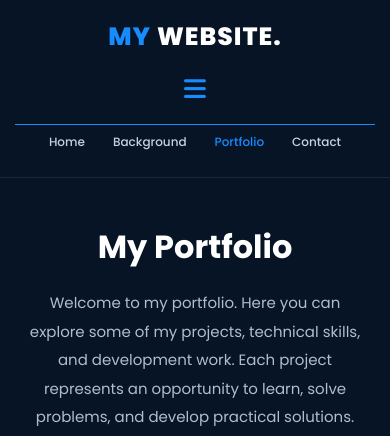
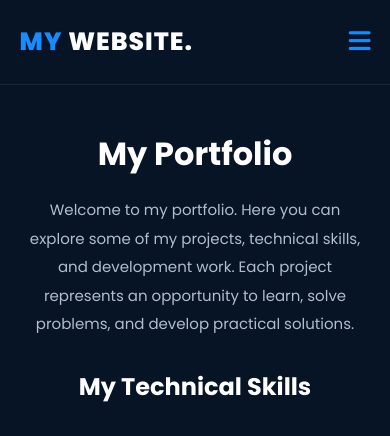
Before and after one commit to mainapodagi-design/PersonalWebsite, a plain HTML site: page HTML/portfolio.html in a window 390 px wide. Shown: the top 436 px of the page. Drawn offline with Linux system fonts and the light colour scheme; no server answers.

Commit message:
Edited Portfolio.css

```diff
--- a/CSS/portfolio.css
+++ b/CSS/portfolio.css
@@ -577,57 +577,3 @@
     }
 
 }
-
-/* ==========================================
-   MOBILE NAVIGATION FIX
-========================================== */
-
-@media (max-width: 768px) {
-
-    .navbar {
-        display: flex;
-        flex-direction: column;
-        align-items: center;
-        justify-content: center;
-        gap: 15px;
-        padding: 18px 15px;
-        width: 100%;
-    }
-
-    .navbar .logo {
-        text-align: center;
-    }
-
-    .navbar .nav-links {
-        display: flex !important;
-        visibility: visible !important;
-        opacity: 1 !important;
-
-        position: static !important;
-        flex-direction: row !important;
-        flex-wrap: wrap;
-        justify-content: center;
-        align-items: center;
-
-        width: 100%;
-        gap: 8px;
-        margin: 0;
-        padding: 0;
-
-        transform: none !important;
-        background: transparent;
-        box-shadow: none;
-    }
-
-    .navbar .nav-links li {
-        list-style: none;
-    }
-
-    .navbar .nav-links a {
-        display: block;
-        padding: 8px 10px;
-        font-size: 12px;
-        white-space: nowrap;
-    }
-
-}
```
